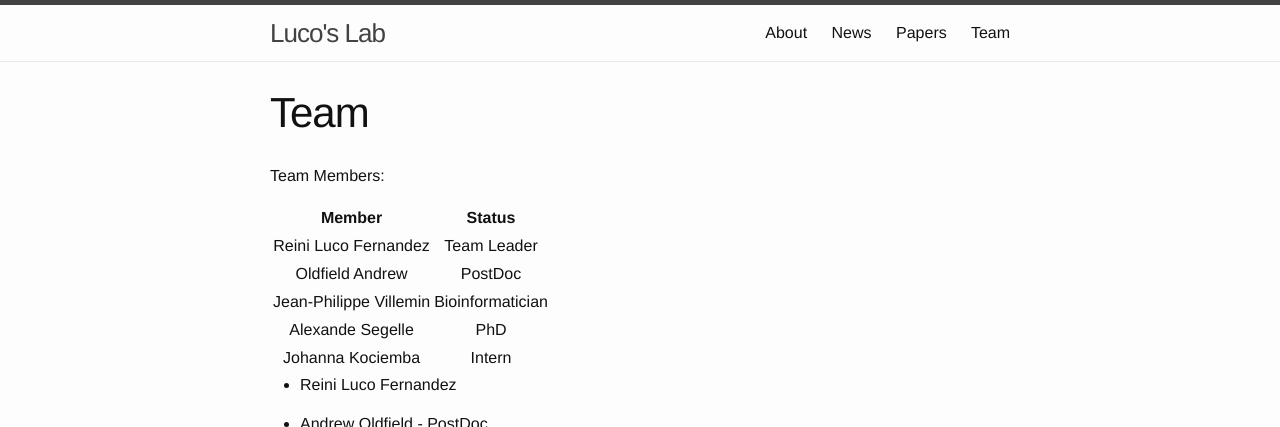
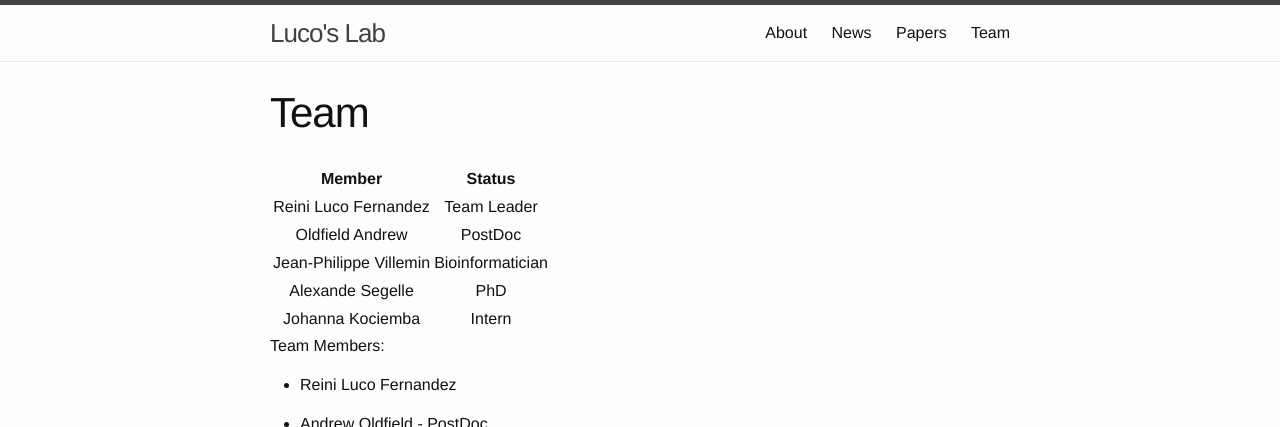
Before and after one commit to Omics-consulting/montpellier, a Jekyll site: the page built from team.md, in a window 1280 px wide, cut to the strip 0-427 px from the top of the page. Built offline with Jekyll 4.4.1, drawn with Linux system fonts in a browser that asks for light colours; some of the changed lines change nothing that is shown.

Commit message:
News Stuffs...

```diff
--- a/_posts/2017-04-08-welcome-to-jekyll.markdown
+++ b/_posts/2017-04-08-welcome-to-jekyll.markdown
@@ -10,4 +10,5 @@ Reini has received the CNRS Bronze Medal !
 Congrats !
 
 [The Bronze medal] (http://www.cnrs.fr/en/research/awards.htm)
+
 The CNRS Bronze Medal recognizes a researcher's first work, which makes that person a specialist with talent in a particular field...
--- a/team.md
+++ b/team.md
@@ -3,8 +3,6 @@ layout: page
 title: Team
 permalink: /team/
 ---
-
-Team Members:
 
 
 |Member | Status |
@@ -15,13 +13,15 @@ Team Members:
 | Alexande Segelle | PhD |
 | Johanna Kociemba | Intern |
 
+Team Members:
+
 * Reini Luco Fernandez
 
 * Andrew Oldfield - PostDoc
 
 ![alt text][logo]
 
-[logo]: https://www.igh.cnrs.fr/images/people/1874.jpg"Andrew Oldfield"
+[logo]: https://www.igh.cnrs.fr/images/people/1874.jpg "Andrew Oldfield"
 
 * Jean-Philippe Villemin - Bioinformatician
 
```
